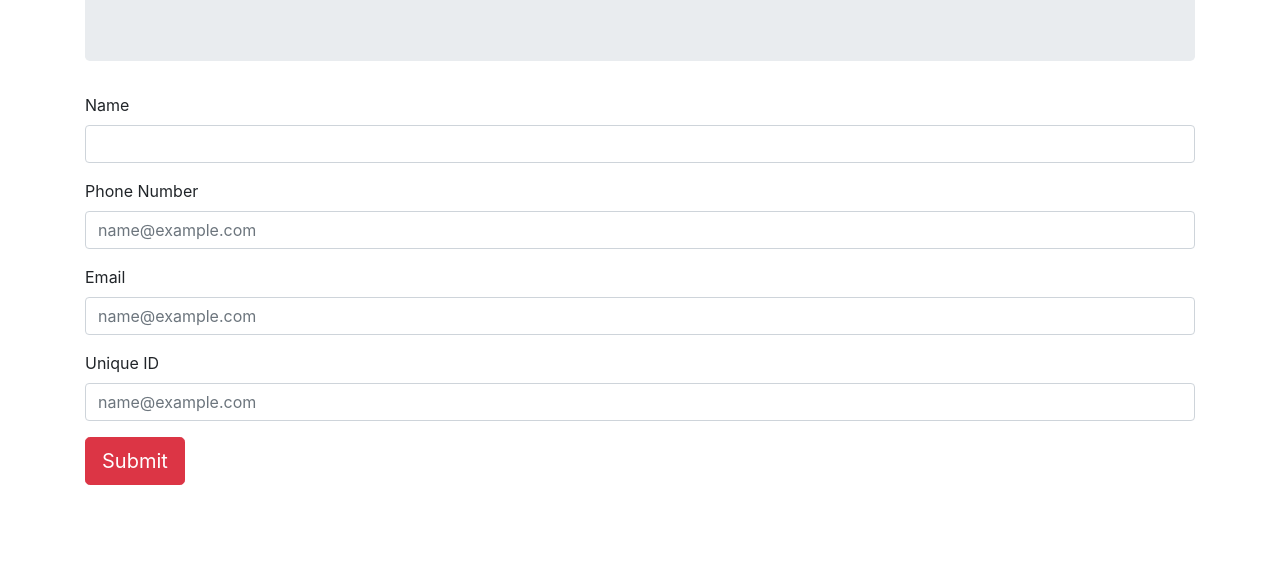
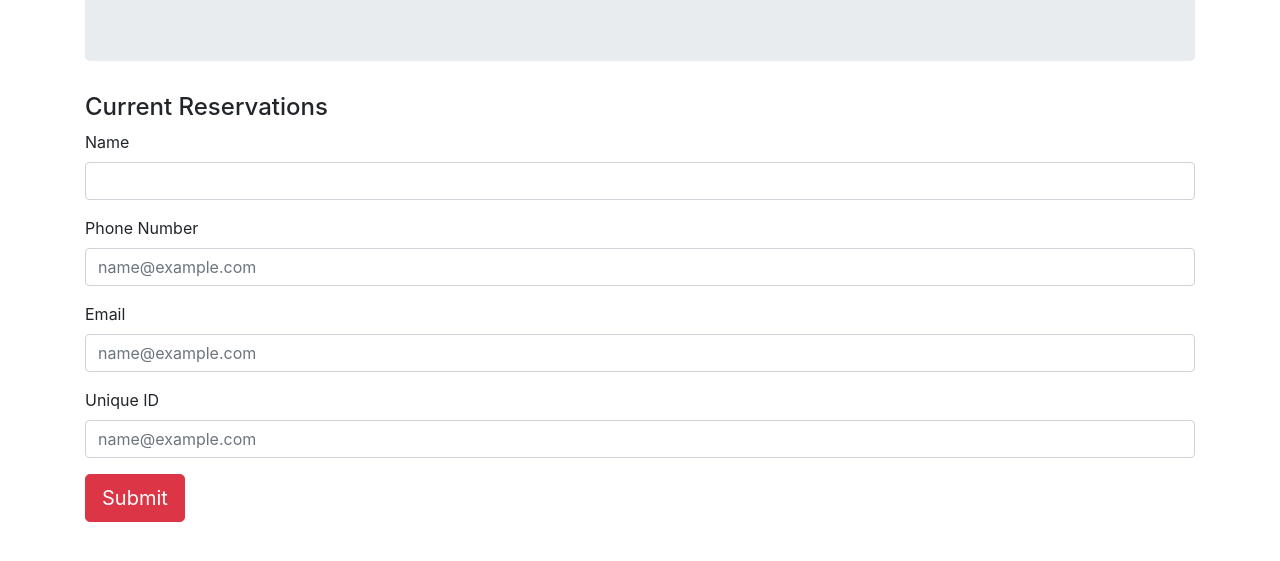
Before and after one commit to rayhe921/hot-restarurant, a plain HTML site: page public/reservation.html in a window 1280 px wide. Shown: the part 171-732 px from the top of the page. Drawn offline with nearby package versions, Linux system fonts and the light colour scheme.

Commit message:
completed table

```diff
--- a/public/reservation.html
+++ b/public/reservation.html
@@ -25,7 +25,19 @@
         </div>
         <div>
             <form>
-                <div class="pannel panel-default"></div>
+                <div class="row">
+                    <div class="col-lg-12">
+
+                        <!-- Current Tables in Use -->
+                        <div class="panel panel-default">
+                            <div class="panel-heading">
+                                <h4 class="panel-title">Current Reservations</h4>
+                            </div>
+                            <div class="panel-body" id="tableSection">
+                                <div class="well" id="tableWell-01">
+                                </div>
+                            </div>
+                        </div>
                         <div class="form-group">
                             <label for="exampleFormControlInput1">Name</label>
                             <input type="email" class="form-control" id="exampleFormControlInput1">
```
Lines whose indentation alone changed are shown as unchanged.
